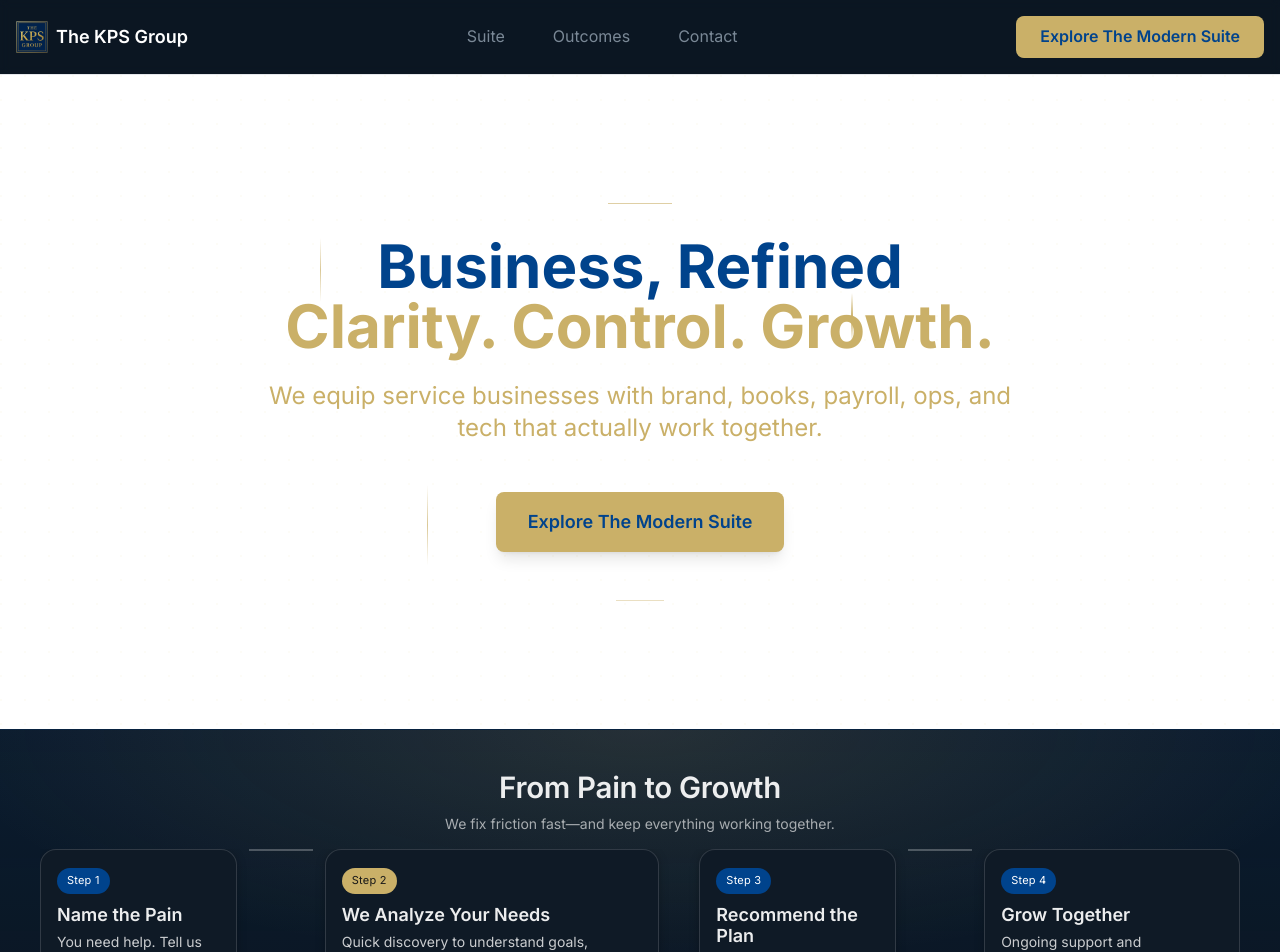
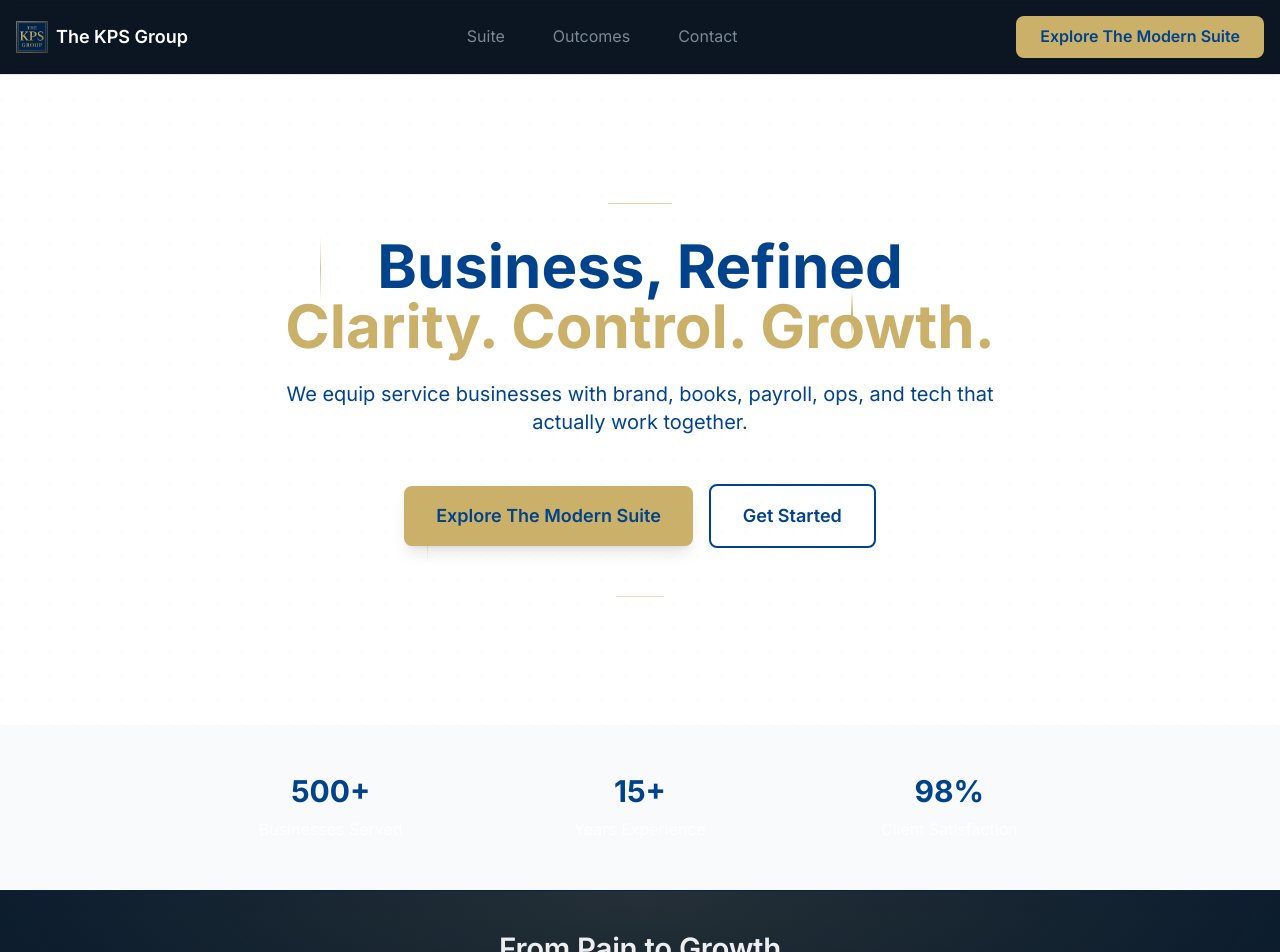
Before and after one commit to thekpsgroup/kps-group-website, a SvelteKit app: page / in a window 1280 px wide. Shown: the top 952 px of the page. Built offline with nearby package versions, Linux system fonts and the light colour scheme; no server answers.

Commit message:
Major UI/UX improvements: enhanced hero with dual CTAs, trust indicators section, improved contact form with trust badges, scroll-to-top button, and better visual hierarchy

```diff
--- a/src/lib/components/ContactForm.svelte
+++ b/src/lib/components/ContactForm.svelte
@@ -94,9 +94,23 @@
 				<h2 class="text-3xl md:text-4xl font-bold mb-6">
 					Tell us what's broken. We'll fix it.
 				</h2>
-				<p class="text-lg text-slate">
+				<p class="text-lg text-slate mb-8">
 					Ready to transform your business? Let's start the conversation.
 				</p>
+				<div class="flex justify-center items-center space-x-6 text-sm text-slate">
+					<div class="flex items-center">
+						<svg class="w-4 h-4 text-gold mr-2" fill="currentColor" viewBox="0 0 20 20">
+							<path fill-rule="evenodd" d="M10 18a8 8 0 100-16 8 8 0 000 16zm3.707-9.293a1 1 0 00-1.414-1.414L9 10.586 7.707 9.293a1 1 0 00-1.414 1.414l2 2a1 1 0 001.414 0l4-4z" clip-rule="evenodd" />
+						</svg>
+						Response within 24 hours
+					</div>
+					<div class="flex items-center">
+						<svg class="w-4 h-4 text-gold mr-2" fill="currentColor" viewBox="0 0 20 20">
+							<path fill-rule="evenodd" d="M10 18a8 8 0 100-16 8 8 0 000 16zm3.707-9.293a1 1 0 00-1.414-1.414L9 10.586 7.707 9.293a1 1 0 00-1.414 1.414l2 2a1 1 0 001.414 0l4-4z" clip-rule="evenodd" />
+						</svg>
+						No commitment required
+					</div>
+				</div>
 			</div>
 
 			{#if isSubmitted}
--- a/src/lib/components/Hero.svelte
+++ b/src/lib/components/Hero.svelte
@@ -30,11 +30,12 @@
 			</h1>
 
 			<!-- Subhead -->
-			<p class="text-xl md:text-2xl text-gold mb-12 max-w-3xl mx-auto leading-relaxed">
+			<p class="text-lg md:text-xl text-slate-600 mb-12 max-w-3xl mx-auto leading-relaxed">
 				We equip service businesses with brand, books, payroll, ops, and tech that actually work together.
 			</p>
 
-			<!-- CTA Button -->
+			<!-- CTA Buttons -->
+			<div class="flex flex-col sm:flex-row gap-4 justify-center items-center">
 				<button
 					on:click={openSuiteDrawer}
 					class="bg-gold text-navy px-8 py-4 rounded-lg text-lg font-semibold hover:bg-gold-600 transition-all duration-300 focus-ring shadow-lg hover:shadow-xl transform hover:-translate-y-1"
@@ -42,6 +43,14 @@
 				>
 					Explore The Modern Suite
 				</button>
+				<a
+					href="/contact"
+					class="border-2 border-navy text-navy px-8 py-4 rounded-lg text-lg font-semibold hover:bg-navy hover:text-white transition-all duration-300 focus-ring"
+					aria-label="Get Started"
+				>
+					Get Started
+				</a>
+			</div>
 
 			<!-- Decorative line -->
 			<div class="w-12 h-px bg-gold mx-auto mt-12 opacity-40"></div>
--- a/src/routes/+page.svelte
+++ b/src/routes/+page.svelte
@@ -6,7 +6,25 @@
 	import ContactForm from '$lib/components/ContactForm.svelte';
 	import { onMount } from 'svelte';
 
+	onMount(() => {
+		const scrollBtn = document.getElementById('scroll-to-top');
 
+		function toggleScrollButton() {
+			if (window.scrollY > 300) {
+				scrollBtn?.classList.remove('opacity-0', 'pointer-events-none');
+				scrollBtn?.classList.add('opacity-100');
+			} else {
+				scrollBtn?.classList.add('opacity-0', 'pointer-events-none');
+				scrollBtn?.classList.remove('opacity-100');
+			}
+		}
+
+		window.addEventListener('scroll', toggleScrollButton);
+
+		return () => {
+			window.removeEventListener('scroll', toggleScrollButton);
+		};
+	});
 </script>
 
 <svelte:head>
@@ -25,6 +43,28 @@
 
 <Hero />
 
+<!-- Trust Indicators -->
+<section class="py-12 bg-gray-50">
+	<div class="container mx-auto px-4">
+		<div class="max-w-4xl mx-auto">
+			<div class="grid grid-cols-1 md:grid-cols-3 gap-8 text-center">
+				<div class="trust-item">
+					<div class="text-3xl font-bold text-navy mb-2">500+</div>
+					<div class="text-slate-600">Businesses Served</div>
+				</div>
+				<div class="trust-item">
+					<div class="text-3xl font-bold text-navy mb-2">15+</div>
+					<div class="text-slate-600">Years Experience</div>
+				</div>
+				<div class="trust-item">
+					<div class="text-3xl font-bold text-navy mb-2">98%</div>
+					<div class="text-slate-600">Client Satisfaction</div>
+				</div>
+			</div>
+		</div>
+	</div>
+</section>
+
 <RoadmapHorizontal
 	title="From Pain to Growth"
 	subtitle="We fix friction fast—and keep everything working together."
@@ -40,3 +80,15 @@
 <SuiteGrid />
 <Consolidation />
 <ContactForm />
+
+<!-- Scroll to Top Button -->
+<button
+	id="scroll-to-top"
+	class="fixed bottom-8 right-8 bg-gold text-navy p-3 rounded-full shadow-lg hover:shadow-xl transition-all duration-300 opacity-0 pointer-events-none z-50"
+	aria-label="Scroll to top"
+	on:click={() => window.scrollTo({ top: 0, behavior: 'smooth' })}
+>
+	<svg class="w-6 h-6" fill="none" stroke="currentColor" viewBox="0 0 24 24">
+		<path stroke-linecap="round" stroke-linejoin="round" stroke-width="2" d="M5 10l7-7m0 0l7 7m-7-7v18" />
+	</svg>
+</button>
```
Lines whose indentation alone changed are shown as unchanged.
